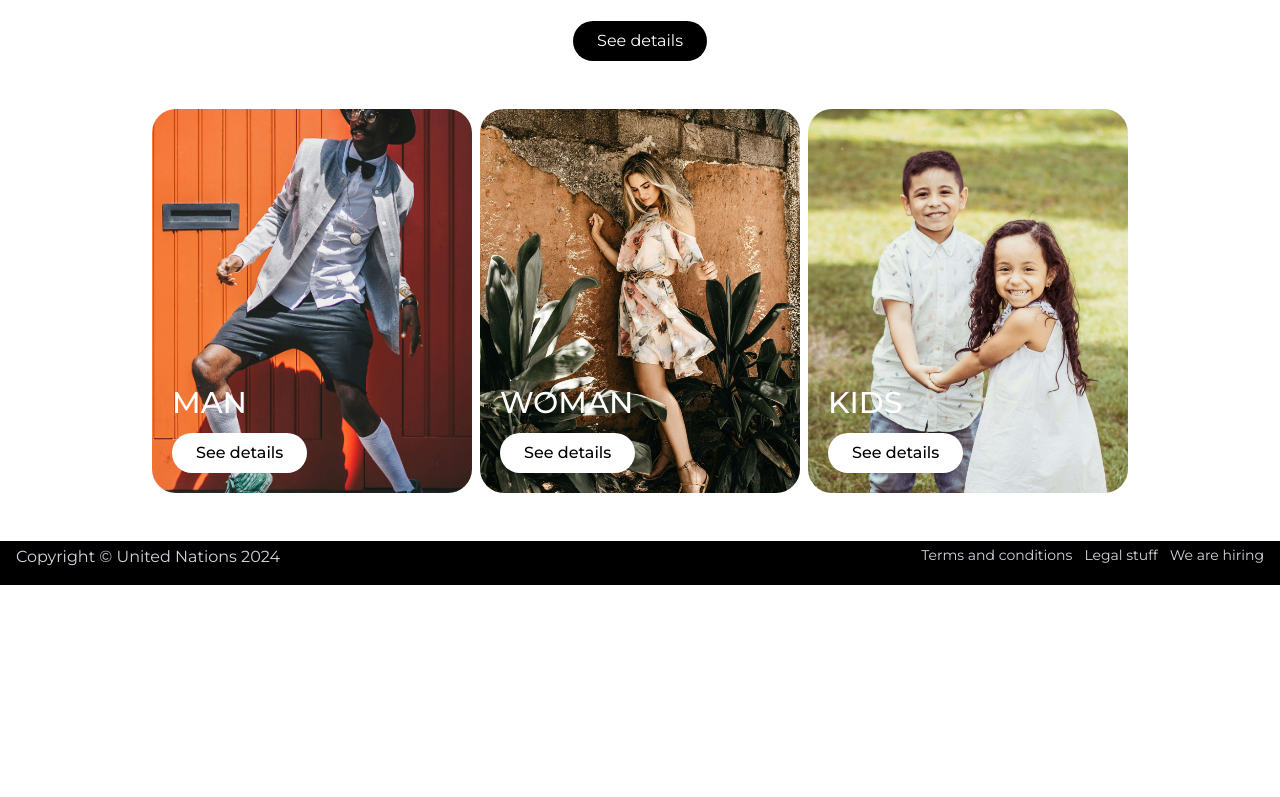
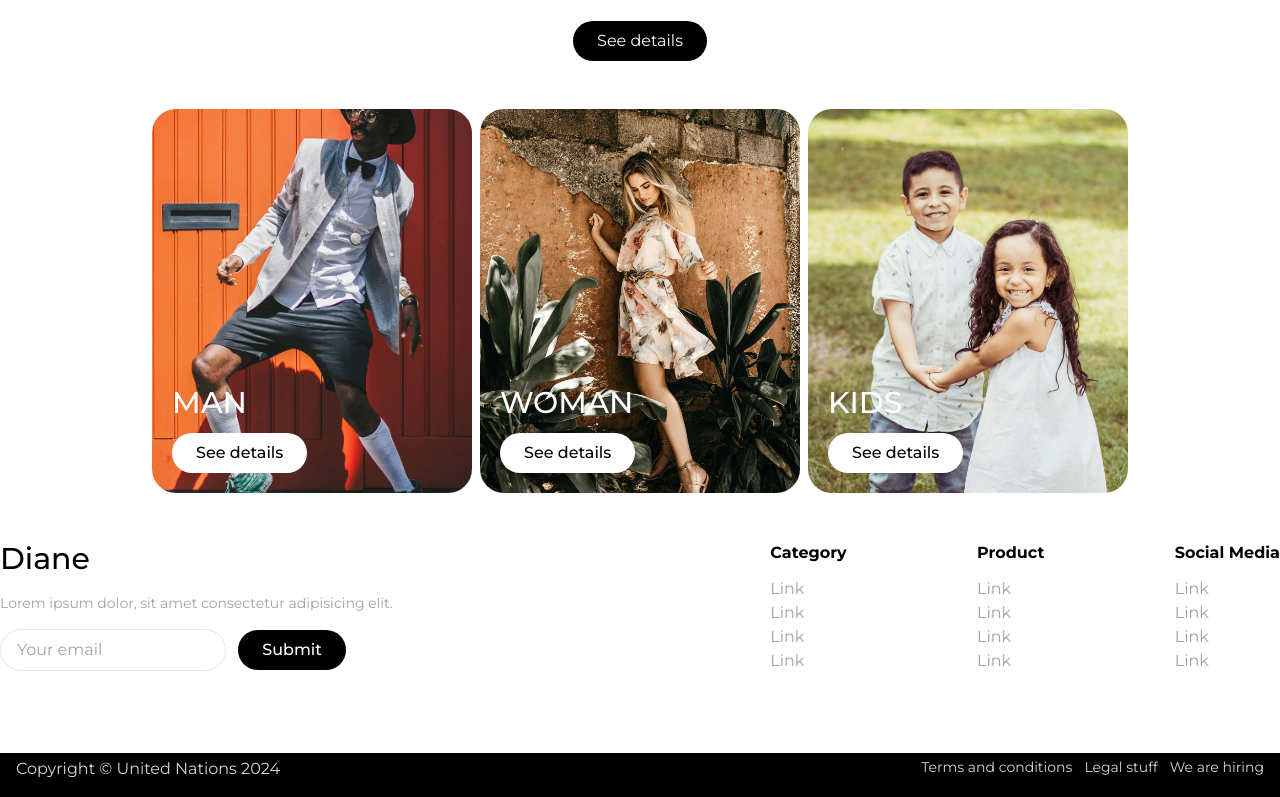
Before and after one commit to Karlito14/diane, a website: page index.html in a window 1280 px wide. Shown: the part 1923-2720 px from the top of the page. Before the commit the page ends 2508 px from the top, so only its background shows below. Drawn offline with Linux system fonts and the light colour scheme.

Commit message:
ajout du footer

```diff
--- a/index.html
+++ b/index.html
@@ -3,6 +3,10 @@
   <head>
     <meta charset="UTF-8" />
     <meta name="viewport" content="width=device-width, initial-scale=1.0" />
+    <meta
+      name="description"
+      content="Explore the world of Diane, its women's and men's collections, its history, its values and its expertise."
+    />
     <link href="./src/output.css" rel="stylesheet" />
     <link rel="preconnect" href="https://fonts.googleapis.com" />
     <link rel="preconnect" href="https://fonts.gstatic.com" crossorigin />
@@ -10,6 +14,7 @@
       href="https://fonts.googleapis.com/css2?family=Montserrat:ital,wght@0,100..900;1,100..900&display=swap"
       rel="stylesheet"
     />
+    <link rel="icon" type="image/png" href="./src/assets/d.png" />
     <title>Diane</title>
     <script
       src="https://kit.fontawesome.com/a8c57682fc.js"
@@ -65,7 +70,7 @@
       </div>
       <section class="mb-12 mt-12">
         <h2 class="mb-6 text-center text-4xl font-medium">New Collection</h2>
-        <p class="mb-6 text-center text-sm text-gray-400">
+        <p class="mb-6 text-center text-sm text-gray-600">
           Lorem ipsum dolor sit amet, consectetur adipisicing elit. Neque!
         </p>
         <div class="flex flex-wrap justify-center gap-4">
@@ -76,7 +81,7 @@
               class="h-80 w-full rounded-3xl object-cover"
             />
             <h3 class="my-2 font-medium">Manteau</h3>
-            <p class="mb-2 text-sm text-gray-400">
+            <p class="mb-2 text-sm text-gray-600">
               Lorem ipsum dolor sit amet consectetur adipisicing elit. Magnam,
               tempore!
             </p>
@@ -89,7 +94,7 @@
               class="h-80 w-full rounded-3xl object-cover"
             />
             <h3 class="my-2 font-medium">Manteau</h3>
-            <p class="mb-2 text-sm text-gray-400">
+            <p class="mb-2 text-sm text-gray-600">
               Lorem ipsum dolor sit amet consectetur adipisicing elit. Magnam,
               tempore!
             </p>
@@ -102,7 +107,7 @@
               class="h-80 w-full rounded-3xl object-cover"
             />
             <h3 class="my-2 font-medium">Manteau</h3>
-            <p class="mb-2 text-sm text-gray-400">
+            <p class="mb-2 text-sm text-gray-600">
               Lorem ipsum dolor sit amet consectetur adipisicing elit. Magnam,
               tempore!
             </p>
@@ -115,7 +120,7 @@
               class="h-80 w-full rounded-3xl object-cover"
             />
             <h3 class="my-2 font-medium">Manteau</h3>
-            <p class="mb-2 text-sm text-gray-400">
+            <p class="mb-2 text-sm text-gray-600">
               Lorem ipsum dolor sit amet consectetur adipisicing elit. Magnam,
               tempore!
             </p>
@@ -128,7 +133,7 @@
               class="h-80 w-full rounded-3xl object-cover"
             />
             <h3 class="my-2 font-medium">Manteau</h3>
-            <p class="mb-2 text-sm text-gray-400">
+            <p class="mb-2 text-sm text-gray-600">
               Lorem ipsum dolor sit amet consectetur adipisicing elit. Magnam,
               tempore!
             </p>
@@ -141,7 +146,7 @@
               class="h-80 w-full rounded-3xl object-cover"
             />
             <h3 class="my-2 font-medium">Manteau</h3>
-            <p class="mb-2 text-sm text-gray-400">
+            <p class="mb-2 text-sm text-gray-600">
               Lorem ipsum dolor sit amet consectetur adipisicing elit. Magnam,
               tempore!
             </p>
@@ -156,7 +161,7 @@
           class="h-60 w-full rounded-3xl object-cover"
         />
         <h2 class="mt-4 text-4xl font-medium">WEAR TO WEDDING</h2>
-        <p class="my-6 text-sm text-gray-400">
+        <p class="my-6 text-sm text-gray-600">
           Lorem ipsum dolor sit amet consectetur adipisicing elit.
         </p>
         <button class="rounded-full bg-black px-6 py-2 text-white">
@@ -195,6 +200,51 @@
           </button>
         </div>
       </section>
+      <footer class="mb-20 flex justify-between">
+        <div class="w-1/2">
+          <h2 class="text-3xl font-medium">Diane</h2>
+          <p class="my-4 text-sm text-gray-600">
+            Lorem ipsum dolor, sit amet consectetur adipisicing elit.
+          </p>
+          <input
+            type="email"
+            placeholder="Your email"
+            class="mr-2 rounded-3xl border px-4 py-2"
+          />
+          <button
+            class="rounded-full bg-black px-6 py-2 font-medium text-white"
+          >
+            Submit
+          </button>
+        </div>
+        <div>
+          <h3 class="mb-3 font-bold">Category</h3>
+          <ul class="text-gray-600">
+            <li>Link</li>
+            <li>Link</li>
+            <li>Link</li>
+            <li>Link</li>
+          </ul>
+        </div>
+        <div>
+          <h3 class="mb-3 font-bold">Product</h3>
+          <ul class="text-gray-600">
+            <li>Link</li>
+            <li>Link</li>
+            <li>Link</li>
+            <li>Link</li>
+          </ul>
+        </div>
+        <div>
+          <h3 class="mb-3 font-bold">Social Media</h3>
+          <ul class="text-gray-600">
+            <li>Link</li>
+            <li>Link</li>
+            <li>Link</li>
+            <li>Link</li>
+          </ul>
+        </div>
+      </footer>
     </div>
     <div class="flex justify-between bg-black px-4 pb-4 pt-1 text-gray-300">
       <p>Copyright © United Nations 2024</p>
```
Also changed, not shown: src/assets/d.png (added), src/output.css.
